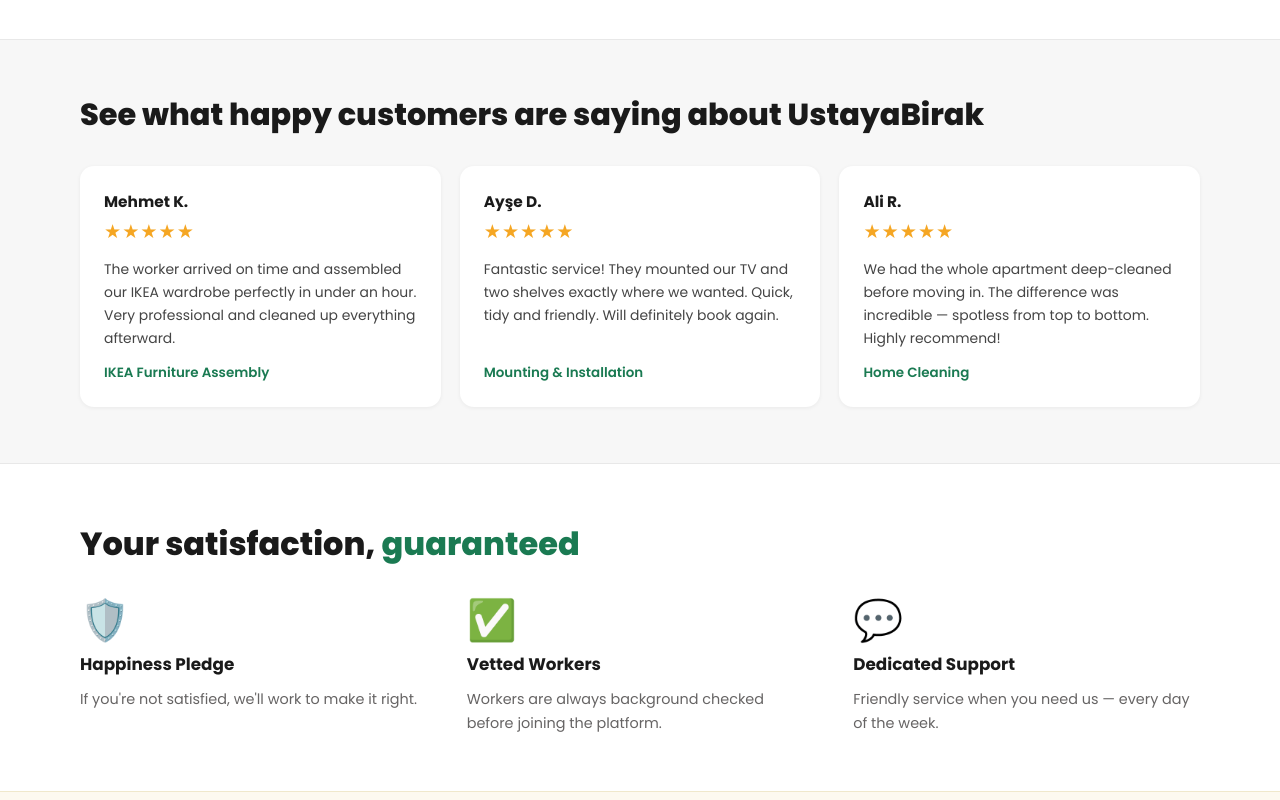
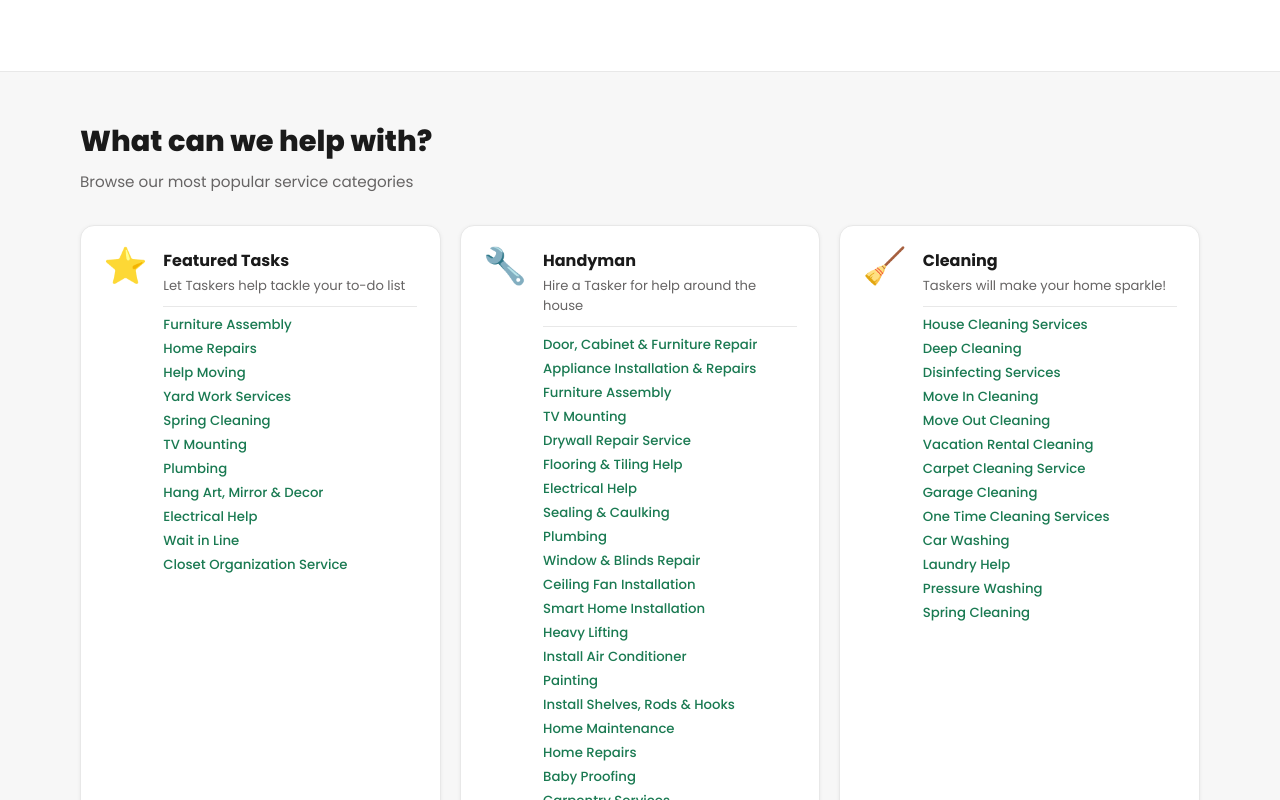
Before and after one commit to maiwandrohani-eng/ustabirak, a React (Vite) app in the folder apps/web/: page / in a window 1280 px wide. Shown: the part 1520-2320 px from the top of the page. Built offline with nearby package versions, Linux system fonts and the light colour scheme; no server answers.

Commit message:
feat: restore services grid section to homepage

```diff
--- a/apps/web/src/App.tsx
+++ b/apps/web/src/App.tsx
@@ -364,6 +364,59 @@
         </div>
       </section>
 
+      {/* ── All Services ── */}
+      <section className="services-page-section">
+        <div className="services-page-inner">
+          <h2 className="services-page-title">What can we help with?</h2>
+          <p className="services-page-subtitle">Browse our most popular service categories</p>
+          <div className="services-grid">
+            {[
+              { emoji: "⭐", title: "Featured Tasks", desc: "Let Taskers help tackle your to-do list", subs: ["Furniture Assembly", "Home Repairs", "Help Moving", "Yard Work Services", "Spring Cleaning", "TV Mounting", "Plumbing", "Hang Art, Mirror & Decor", "Electrical Help", "Wait in Line", "Closet Organization Service"] },
+              { emoji: "🔧", title: "Handyman", desc: "Hire a Tasker for help around the house", subs: ["Door, Cabinet & Furniture Repair", "Appliance Installation & Repairs", "Furniture Assembly", "TV Mounting", "Drywall Repair Service", "Flooring & Tiling Help", "Electrical Help", "Sealing & Caulking", "Plumbing", "Window & Blinds Repair", "Ceiling Fan Installation", "Smart Home Installation", "Heavy Lifting", "Install Air Conditioner", "Painting", "Install Shelves, Rods & Hooks", "Home Maintenance", "Home Repairs", "Baby Proofing", "Carpentry Services", "General Mounting", "Cabinet Installation", "Wallpapering Service", "Fence Installation & Repair", "Deck Restoration Services", "Doorbell Installation", "Home Theater Installing"] },
+              { emoji: "🧹", title: "Cleaning", desc: "Taskers will make your home sparkle!", subs: ["House Cleaning Services", "Deep Cleaning", "Disinfecting Services", "Move In Cleaning", "Move Out Cleaning", "Vacation Rental Cleaning", "Carpet Cleaning Service", "Garage Cleaning", "One Time Cleaning Services", "Car Washing", "Laundry Help", "Pressure Washing", "Spring Cleaning"] },
+              { emoji: "🪑", title: "Furniture Assembly", desc: "Expert assembly for any furniture brand", subs: ["Furniture Assembly", "Patio Furniture Assembly", "Desk Assembly", "Dresser Assembly", "Bed Assembly", "Bookshelf Assembly", "Couch Assembly", "Chair Assembly", "Wardrobe Assembly", "Table Assembly", "Disassemble Furniture"] },
+              { emoji: "🖼️", title: "Mounting & Installation", desc: "Wall mounting for TVs, shelves, fans & more", subs: ["TV Mounting", "Install Shelves, Rods & Hooks", "Ceiling Fan Installation", "Install Blinds & Window Treatments", "Hang Art, Mirror & Decor", "General Mounting", "Hang Christmas Lights"] },
+              { emoji: "🚚", title: "Moving Services", desc: "From heavy lifting to unpacking — make your move easy", subs: ["Help Moving", "Truck Assisted Help Moving", "Packing Services & Help", "Unpacking Services", "Heavy Lifting", "Local Movers", "Junk Pickup", "Furniture Movers", "One Item Movers", "Storage Unit Moving", "Couch Removal", "Mattress Pick-Up & Removal", "Furniture Removal", "Pool Table Movers", "Appliance Removal", "Heavy Furniture Moving", "Rearranging Furniture", "Full Service Help Moving", "In-Home Furniture Movers"] },
+              { emoji: "🌿", title: "Yardwork", desc: "Hire a Tasker for yardwork & landscaping", subs: ["Gardening Services", "Weed Removal", "Lawn Care Services", "Lawn Mowing Services", "Landscaping Services", "Gutter Cleaning", "Tree Trimming Service", "Vacation Plant Watering", "Patio Cleaning", "Hot Tub Cleaning", "Fence Installation & Repair Services", "Deck Restoration Services", "Patio Furniture Assembly", "Fence Staining", "Mulching Services", "Lawn Fertilizer Service", "Hedge Trimming Service", "Outdoor Party Setup", "Urban Gardening Service", "Leaf Raking & Removal", "Produce Gardening", "Hose Installation", "Shed Maintenance", "Pressure Washing"] },
+              { emoji: "🛒", title: "Shopping & Delivery", desc: "Get anything from groceries to furniture", subs: ["Delivery Service", "Grocery Shopping & Delivery", "Running Your Errands", "Christmas Tree Delivery", "Wait in Line", "Deliver Big Piece of Furniture", "Drop Off Donations", "Contactless Delivery", "Pet Food Delivery", "Baby Food Delivery", "Return Items", "Wait for Delivery", "Shipping", "Breakfast Delivery", "Coffee Delivery"] },
+              { emoji: "🏢", title: "IKEA Services", desc: "Hire a Tasker for all your IKEA needs", subs: ["Light Installation", "Furniture Removal", "Smart Home Installation", "Organization", "Furniture Assembly", "General Mounting"] },
+              { emoji: "🎨", title: "Painting", desc: "Interior, exterior & specialist finishes", subs: ["Interior Painting", "Exterior Painting", "Wallpapering", "Accent Wall", "Wood Staining"] },
+              { emoji: "💼", title: "Virtual & Online Tasks", desc: "Virtual assistance, organization, research & more", subs: ["Virtual Assistant", "Organization", "Data Entry", "Computer Help"] },
+              { emoji: "🏢", title: "Office Services", desc: "Hire a Tasker to help around the office!", subs: ["Office Cleaning", "Office Tech Setup", "Office Movers", "Office Supply & Snack Delivery", "Office Furniture Assembly", "Office Setup & Organization", "Office Administration", "Office Interior Design", "Moving Office Furniture", "Office Mounting Service"] },
+              { emoji: "👶", title: "Baby Prep", desc: "Set up the nursery, childproof your home & more", subs: ["Baby Proofing", "Baby Food Delivery", "Organize a Room", "Painting", "Toy Assembly Service", "Smart Home Installation", "Shopping", "General Cleaning"] },
+              { emoji: "🎁", title: "Holidays", desc: "Holiday help — decorating, gifting & more", subs: ["Gift Wrapping Services", "Hang Christmas Lights", "Christmas Tree Delivery", "Holiday Decorating", "Party Cleaning", "Toy Assembly Service", "Wait in Line", "Christmas Tree Removal"] },
+              { emoji: "❄️", title: "Winter Tasks", desc: "Get help with winter tasks", subs: ["Snow Removal", "Sidewalk Salting", "Window Winterization", "Residential Snow Removal", "Christmas Tree Removal", "AC Winterization", "Winter Yardwork", "Pipe Insulation", "Storm Door Installation", "Winter Deck Maintenance", "Water Heater Maintenance", "Wait in Line"] },
+              { emoji: "🙋", title: "Personal Assistant", desc: "Hire a Tasker to be your personal assistant!", subs: ["Personal Assistant", "Running Your Errands", "Wait in Line", "Organization", "Organize Home", "Closet Organization Service", "Interior Design Service", "Virtual Assistant"] },
+              { emoji: "📦", title: "Contactless Tasks", desc: "No-contact delivery, shopping & errands", subs: ["Contactless Delivery", "Contactless Prescription Pick-up & Delivery", "Running Your Errands", "Grocery Shopping & Delivery", "Disinfecting Services", "Drop Off Donations", "Yard Work Services", "Virtual Assistant"] },
+            ].map(({ emoji, title, desc, subs }) => (
+              <div
+                className="service-category-card"
+                key={title}
+                role="button"
+                tabIndex={0}
+                onClick={() => setActivePage(title)}
+                onKeyDown={(e) => e.key === "Enter" && setActivePage(title)}
+                style={{ cursor: "pointer" }}
+              >
+                <div className="service-card-emoji">{emoji}</div>
+                <div className="service-card-info">
+                  <h3 className="service-card-title">{title}</h3>
+                  <p className="service-card-desc">{desc}</p>
+                  <hr className="service-card-divider" />
+                  <ul className="service-card-subs">
+                    {subs.map((s) => (
+                      <li key={s}>
+                        <a className="service-sub-link" onClick={(e) => { e.stopPropagation(); setActivePage(title); }}>{s}</a>
+                      </li>
+                    ))}
+                  </ul>
+                </div>
+              </div>
+            ))}
+          </div>
+        </div>
+      </section>
+
       {/* ── Customer Reviews ── */}
       <section className="reviews-section">
         <div className="reviews-inner">
```
